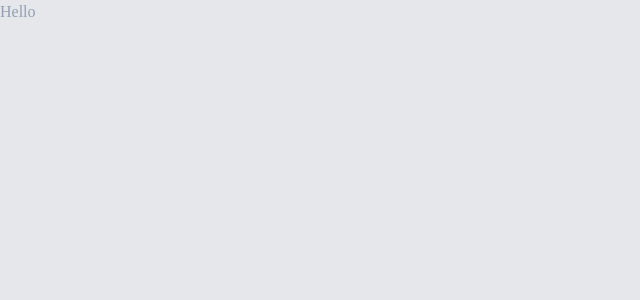
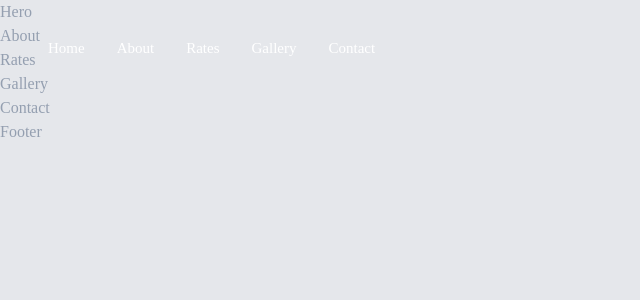
Before and after one commit to fredkamm/dog-walker, a React (Create React App) app: page / in a window 1280 px wide. Shown: the top 300 px of the page, without its empty margins (0-640 px from the left). Built offline with nearby package versions, Linux system fonts and the light colour scheme; the HTML template or start-up script is replaced by a standard one.

Commit message:
navbar started, working way down

```diff
--- a/src/App.js
+++ b/src/App.js
@@ -1,13 +1,25 @@
-import React from "react";
+import React from 'react'
 
-function App() {
+import Header from './pages/header/header';
+import Hero from './pages/hero';
+import About from './pages/about';
+import Rates from './pages/rates';
+import Gallery from './pages/gallery';
+import Contact from './pages/contact';
+import Footer from './pages/footer';
+
+const App = () => {
   return (
-    <div className="App">
-      <header className="App-header">
-        <p>Hello</p>
-      </header>
+    <div className= 'relative'>
+      <Header />
+      <Hero />
+      <About />
+      <Rates />
+      <Gallery />
+      <Contact />
+      <Footer />
     </div>
-  );
+  )
 }
 
-export default App;
+export default App
--- /dev/null
+++ b/src/data.js
@@ -0,0 +1,23 @@
+// navigation
+export const navigation = [
+    {
+      name: "home",
+      href: "hero",
+    },
+    {
+      name: "about",
+      href: "about",
+    },
+    {
+      name: "rates",
+      href: "rates",
+    },
+    {
+      name: "gallery",
+      href: "gallery",
+    },
+    {
+      name: "contact",
+      href: "contact",
+    },
+  ];
--- /dev/null
+++ b/src/pages/header/header.jsx
@@ -0,0 +1,42 @@
+import React, { useEffect, useState } from "react";
+
+import Navbar from "./navbar";
+
+const Header = () => {
+  const [bg, setBg] = useState(false);
+
+  useEffect(() => {
+    window.addEventListener("scroll", () => {
+      return window.scrollY > 50 ? setBg(true) : setBg(false);
+    });
+  });
+
+  return (
+    <header
+      className={`${
+        bg ? 'bg-tertiary h-20' : 'h-24'
+      } flex items-center fixed top-0 w-full text-white z-10 transition-all duration-300`}
+    >
+      <div className='container mx-auto h-full flex items-center justify-between'>
+        {/* logo */}
+        {/* <a href=''>
+          <img className='h-[250px]' src={Logo} alt='' />
+        </a> */}
+        {/* nav */}
+        <div className='hidden lg:block'>
+          <Navbar />
+        </div>
+        {/* Socials */}
+        {/* <div className='hidden lg:block'>
+          <Socials />
+        </div> */}
+        {/* nav mobile*/}
+        {/* <div className='lg:hidden'>
+          <NavMobile />
+        </div> */}
+      </div>
+    </header>
+  )
+};
+
+export default Header;
--- /dev/null
+++ b/src/pages/header/navbar.jsx
@@ -0,0 +1,34 @@
+import React from "react";
+import { navigation } from "../../data";
+import { Link } from "react-scroll";
+
+const Navbar = () => {
+  return (
+    <nav>
+      <ul className="flex space-x-8 capitalize text-[15px]">
+        {navigation.map((item, idx) => {
+          return (
+            <li
+              className="text-white hover:text-accent cursor-pointer"
+              key={idx}
+            >
+              <Link
+                to={item.href}
+                activeClass="active"
+                spy={true}
+                smooth={true}
+                duration={500}
+                offset={-70}
+                className="transition-all duration-300"
+              >
+                {item.name}
+              </Link>
+            </li>
+          );
+        })}
+      </ul>
+    </nav>
+  );
+};
+
+export default Navbar;
--- a/src/pages/navbar.jsx
+++ /dev/null
@@ -1,7 +0,0 @@
-import React from "react";
-
-const Navbar = () => {
-  return <div>Navbar</div>;
-};
-
-export default Navbar;
--- a/tailwind.config.js
+++ b/tailwind.config.js
@@ -18,13 +18,7 @@ module.exports = {
         xl: '1280px',
       },
       extend: {
-        content: {
-          about: 'url("/src/assets/img/outline-text/about.svg")',
-          portfolio: 'url("/src/assets/img/outline-text/portfolio.svg")',
-          services: 'url("/src/assets/img/outline-text/services.svg")',
-          testimonials: 'url("/src/assets/img/outline-text/testimonials.svg")',
-          contact: 'url("/src/assets/img/outline-text/contact.svg")',
-        },
+        content: {},
         colors: {
           primary: '#050402',
           secondary: '#1C1D24',
```
